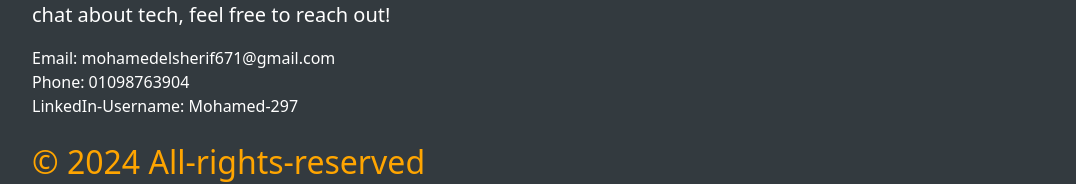
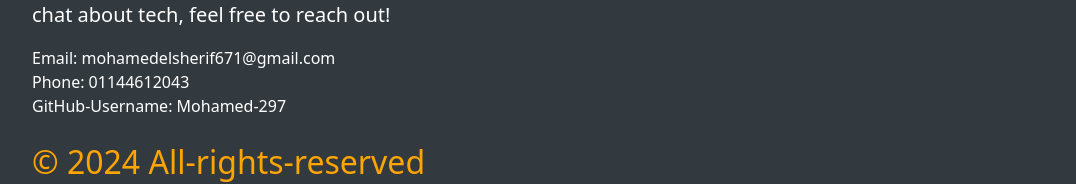
Before and after one commit to Mohamed-297/Portfolio, a React (Create React App) app: page / in a window 1280 px wide. Shown: the part 3098-3282 px from the top of the page, without its empty margins (96-1172 px from the left). Built offline with nearby package versions, Linux system fonts and the light colour scheme; a web font is replaced by a local one.

Commit message:
edit contact

```diff
--- a/src/components/Contact/Contact.jsx
+++ b/src/components/Contact/Contact.jsx
@@ -16,8 +16,8 @@ export default function Contact() {
                     </p>
                     <ul className="how-to-contact">
                         <li>Email: mohamedelsherif671@gmail.com</li>
-                        <li>Phone: 01098763904</li>
-                        <li>LinkedIn-Username: Mohamed-297</li>
+                        <li>Phone: 01144612043</li>
+                        <li>GitHub-Username: Mohamed-297</li>
                     </ul>
                 </div>
                 <div className="socialMedia">
```
